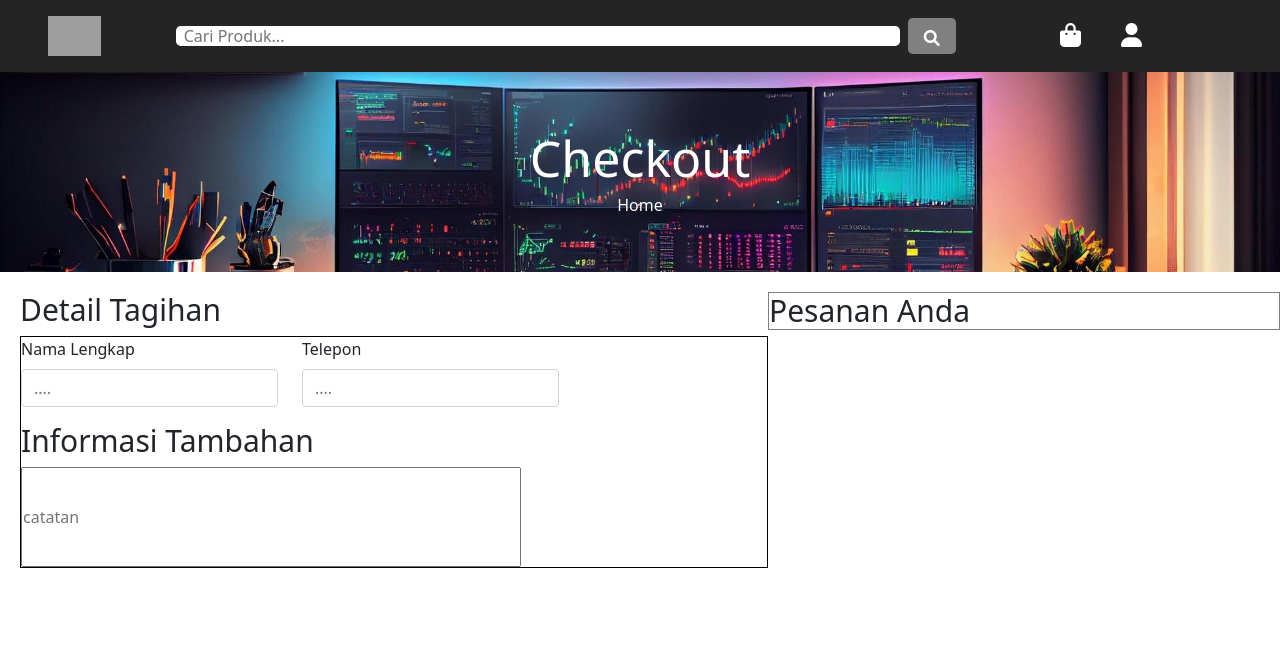
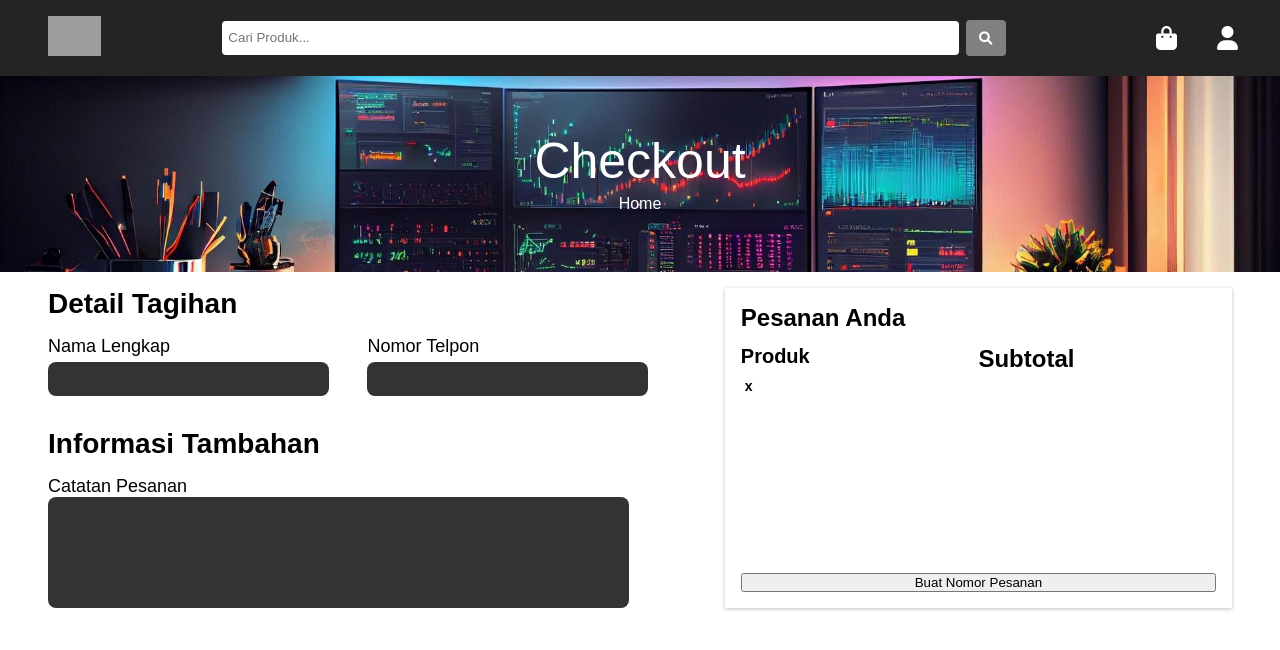
Before and after one commit to arisuryaa/Bali-Shop, a PHP site: page /pemesanan.php in a window 1280 px wide. Shown: the top 650 px of the page. Run offline with PHP 8.4, Linux system fonts and the light colour scheme; data that the repository does not hold is empty; grey boxes are pictures that could not be loaded.

Commit message:
menampilkan data produk dari singgle-produk.php ke pemesanan.php

```diff
--- a/pemesanan.php
+++ b/pemesanan.php
@@ -2,6 +2,11 @@
 
 $data_barang = $_POST;
 
+// var_dump($data_barang);
+
+// if(isset($_POST["submit"])) {
+//     var_dump($_POST);
+// }
 
 ?>
 
@@ -14,22 +19,15 @@ $data_barang = $_POST;
     <meta name="viewport" content="width=device-width, initial-scale=1.0">
     <link rel="stylesheet" href="style3.css">
     <link rel="stylesheet" href="https://cdnjs.cloudflare.com/ajax/libs/font-awesome/6.0.0-beta3/css/all.min.css">
-    <link href="https://cdn.jsdelivr.net/npm/bootstrap@5.0.2/dist/css/bootstrap.min.css" rel="stylesheet"
-        integrity="sha384-EVSTQN3/azprG1Anm3QDgpJLIm9Nao0Yz1ztcQTwFspd3yD65VohhpuuCOmLASjC" crossorigin="anonymous">
+    <!-- <link href="https://cdn.jsdelivr.net/npm/bootstrap@5.0.2/dist/css/bootstrap.min.css" rel="stylesheet"
+        integrity="sha384-EVSTQN3/azprG1Anm3QDgpJLIm9Nao0Yz1ztcQTwFspd3yD65VohhpuuCOmLASjC" crossorigin="anonymous"> -->
+    <title>Bali Shop</title>
+    <style>
 
-    <title>Bali Shop</title>
-    <!-- <style>
-        .kotak {
-    border: 1px solid black;
-
-  }
-    </style> -->
+    </style>
 </head>
 
 <body>
-
-    <!--navbar-->
-
     <nav>
         <div class="logo">
             <a href="index.php"><img src="asset/img/logo.svg" alt="Logo"></a>
@@ -46,17 +44,112 @@ $data_barang = $_POST;
         </div>
     </nav>
 
-    <!--hero-->
-
+    <!-- Breadcrumbs -->
     <div class="hero">
         <h1>
             Checkout <br>
         </h1>
-
         <div class="tombol">
             <a href="index.php">Home</a>
         </div>
     </div>
+
+
+    <section>
+        <form action="" method="POST">
+            <div class="container-utama">
+
+                <div class="container-kiri">
+                    <h1>Detail Tagihan</h1>
+                    <div class="data-customer">
+                        <div class="namaCust">
+                            <label for="nama">Nama Lengkap</label>
+                            <input type="text" name="nama" id="nama">
+                        </div>
+                        <div class="nomorCust">
+                            <label for="nomor">Nomor Telpon</label>
+                            <input type="number" name="telpon" id="nomor">
+                        </div>
+                    </div>
+                    <div class="catatan">
+                        <h1>Informasi Tambahan</h1>
+                        <div class="catatanCust">
+                            <label for="nama">Catatan Pesanan</label>
+                            <input type="text" name="catatan" id="nama">
+                        </div>
+                    </div>
+                </div>
+
+                <div class="container-kanan">
+                    <div class="pesananAnda">
+                        <h1>Pesanan Anda</h1>
+                    </div>
+                    <div class="dataPesanan">
+                        <div class="namaProduk">
+                            <div class="titleProduk">
+                                <h1>Produk</h1>
+                            </div>
+                            <div class="dataProduk">
+                                <h1><?= $data_barang["judul_barang"] ?></h1>
+                                <h1> x<?= $data_barang["quantity_barang"] ?></h1>
+                            </div>
+                        </div>
+                        <div class="totalProduk">
+                            <div class="totalProduk">
+                                <h1>Subtotal</h1>
+                            </div>
+                        </div>
+                    </div>
+                    <button>Buat Nomor Pesanan</button>
+                </div>
+
+            </div>
+        </form>
+
+    </section>
+
+
+    <script src="https://cdn.jsdelivr.net/npm/bootstrap@5.0.2/dist/js/bootstrap.bundle.min.js"
+        integrity="sha384-MrcW6ZMFYlzcLA8Nl+NtUVF0sA7MsXsP1UyJoMp4YLEuNSfAP+JcXn/tWtIaxVXM" crossorigin="anonymous">
+    </script>
+
+
+
+
+    <!-- <section id="home">
+        <div class="container-utama">
+            <div class="container-kiri">
+                <h1>Detail Tagihan</h1>
+                <div class="form-kiri">
+                    <form action="#">
+                        <div class="row">
+                            <div class="mb-3 col-6">
+                                <label for="jurusan" class="form-label">Nama Lengkap</label>
+                                <input type="text" class="form-control" id="firstname" name="firstname"
+                                    placeholder="....">
+                            </div>
+
+                            <div class="mb-3 col-6">
+                                <label for="jk" class="form-label">Telepon</label>
+                                <input type="text" class="form-control" id="firstname" name="firstname"
+                                    placeholder="....">
+                            </div>
+                        </div>
+                        <h1>Informasi Tambahan</h1>
+                        <input class="catatan" type="text" placeholder="catatan">
+                    </form>
+                </div>
+            </div>
+            <div class="container-kanan">
+                <h1>Pesanan Anda</h1>
+            </div>
+        </div>
+    </section> -->
+
+
+
+
+
 
     <!--detail tagihan-->
 
@@ -125,39 +218,3 @@ $data_barang = $_POST;
     </div>
 
 </div> -->
-
-
-    <section id="home">
-        <div class="container-utama">
-            <div class="container-kiri">
-                <h1>Detail Tagihan</h1>
-                <div class="form-kiri">
-                    <form action="#">
-                        <div class="row">
-                            <div class="mb-3 col-6">
-                                <label for="jurusan" class="form-label">Nama Lengkap</label>
-                                <input type="text" class="form-control" id="firstname" name="firstname"
-                                    placeholder="....">
-                            </div>
-
-                            <div class="mb-3 col-6">
-                                <label for="jk" class="form-label">Telepon</label>
-                                <input type="text" class="form-control" id="firstname" name="firstname"
-                                    placeholder="....">
-                            </div>
-                        </div>
-                        <h1>Informasi Tambahan</h1>
-                        <input class="catatan" type="text" placeholder="catatan">
-                    </form>
-                </div>
-            </div>
-            <div class="container-kanan">
-                <h1>Pesanan Anda</h1>
-            </div>
-        </div>
-    </section>
-
-
-    <script src="https://cdn.jsdelivr.net/npm/bootstrap@5.0.2/dist/js/bootstrap.bundle.min.js"
-        integrity="sha384-MrcW6ZMFYlzcLA8Nl+NtUVF0sA7MsXsP1UyJoMp4YLEuNSfAP+JcXn/tWtIaxVXM" crossorigin="anonymous">
-    </script>
--- a/style3.css
+++ b/style3.css
@@ -25,14 +25,14 @@
   height: 40px;
 }
 
-  .search {
+nav .search {
   display: flex;
   align-items: center;
   justify-content: center;
   flex-grow: 1;
 }
 
-  .search input[type="text"] {
+nav .search input[type="text"] {
   padding: 0.5em;
   border: none;
   border-radius: 0.3em;
@@ -41,7 +41,7 @@
   height: 1.3rem;
 }
 
-  .search button {
+nav .search button {
   padding: 0.5em 1em;
   border: none;
   border-radius: 0.3em;
@@ -88,9 +88,135 @@
   margin-bottom: 5px;
 }
 
-  .hero .tombol a{
+.hero .tombol a {
   color: white;
   text-decoration: none;
+}
+
+.container-utama {
+  display: flex;
+  justify-content: space-between;
+}
+
+.container-utama .container-kiri {
+  width: 55%;
+  padding: 1rem 3rem;
+}
+
+.container-utama .container-kiri h1 {
+  font-size: 28px;
+}
+
+.container-utama .container-kiri .data-customer {
+  display: flex;
+  justify-content: space-between;
+  margin-top: 1rem;
+  padding-bottom: 2rem;
+}
+
+.container-utama .container-kiri .namaCust {
+  width: 45%;
+  display: flex;
+  flex-direction: column;
+  gap: 5px;
+}
+
+.container-utama .container-kiri .namaCust label {
+  display: block;
+  font-size: 18px;
+}
+
+.container-utama .container-kiri .namaCust input {
+  width: 100%;
+  padding: 0.6rem;
+  border-radius: 0.5rem;
+  border: none;
+  background-color: #333333;
+  color: white;
+}
+
+.container-utama .container-kiri .nomorCust {
+  width: 45%;
+  display: flex;
+  flex-direction: column;
+  gap: 5px;
+}
+
+.container-utama .container-kiri .nomorCust label {
+  display: block;
+  font-size: 18px;
+}
+
+.container-utama .container-kiri .nomorCust input {
+  width: 100%;
+  padding: 0.6rem;
+  border-radius: 0.5rem;
+  border: none;
+  background-color: #333333;
+  color: white;
+}
+
+.container-utama .container-kiri .catatan .catatanCust label {
+  display: block;
+  font-size: 18px;
+}
+
+.container-utama .container-kiri .catatan .catatanCust {
+  padding-top: 1rem;
+}
+
+.container-utama .container-kiri .catatan .catatanCust input {
+  width: 100%;
+  padding: 3rem 0;
+  border-radius: 0.5rem;
+  border: none;
+  background-color: #333333;
+  color: white;
+}
+
+.container-utama .container-kanan {
+  width: 45%;
+  margin: 1rem 3rem;
+  padding: 1rem;
+  box-shadow: 0 1px 4px 0 rgba(0, 0, 0, 0.25);
+  display: flex;
+  flex-direction: column;
+  justify-content: space-between;
+}
+
+.container-utama .container-kanan .pesananAnda {
+  height: 10%;
+}
+
+.container-utama .container-kanan .dataPesanan {
+  display: flex;
+  justify-content: space-between;
+  height: 75%;
+}
+
+.container-utama .container-kanan .dataPesanan .namaProduk {
+  width: 50%;
+  display: flex;
+  flex-direction: column;
+  gap: 10px;
+}
+
+.container-utama .container-kanan .dataPesanan .namaProduk .titleProduk h1 {
+  font-size: 20px;
+}
+
+.container-utama .container-kanan .dataPesanan .namaProduk .dataProduk {
+  display: flex;
+  gap: 4px;
+}
+
+.container-utama .container-kanan .dataPesanan .namaProduk .dataProduk h1 {
+  font-size: 14px;
+  font-weight: 600;
+}
+
+.container-utama .container-kanan .dataPesanan .totalProduk {
+  width: 50%;
 }
 
 /* .detailtagihan {
@@ -142,45 +268,44 @@
     padding: 30px;
   } */
 
-
-  .container-kiri .form-kiri{
+/* .container-kiri .form-kiri {
   border: 1px solid black;
   justify-content: space-between;
   display: flex;
 }
 
-  .container-utama .container-kiri{
+.container-utama .container-kiri {
   width: 60%;
 }
 
-  .container-utama .container-kiri h1{
+.container-utama .container-kiri h1 {
   font-size: 30px;
 }
 
-  .container-utama .container-kiri .form-kiri h1{
+.container-utama .container-kiri .form-kiri h1 {
   font-size: 30px;
 }
 
-  input.catatan{
+input.catatan {
   width: 500px;
   height: 100px;
 }
 
-  .container-kiri{
+.container-kiri {
   padding-left: 20px;
 }
 
-  .container-kanan h1{
+.container-kanan h1 {
   border: 1px solid grey;
   font-size: 30px;
 }
 
-  .container-utama{
+.container-utama {
   justify-content: space-between;
   display: flex;
   padding-top: 20px;
 }
 
-  .container-utama .container-kanan{
+.container-utama .container-kanan {
   width: 40%;
-  }
+} */
```
Lines whose indentation alone changed are shown as unchanged.
